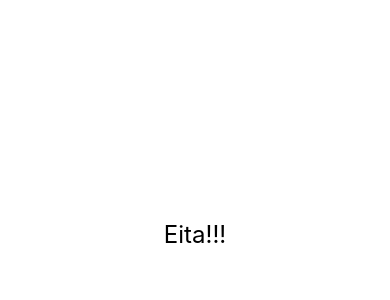
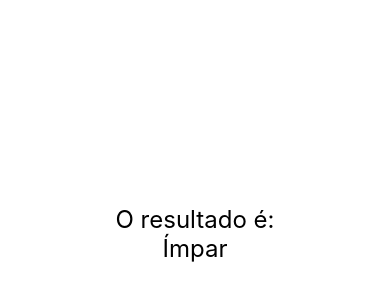
Before and after one commit to CauanDZN/exercicios-rn, a React Native app: screen / in a window 390 px wide. Shown: the part 188-488 px from the top of the page. Built offline with nearby package versions, Linux system fonts and the light colour scheme.

Commit message:
feat: conditional rendering

```diff
--- a/src/App.js
+++ b/src/App.js
@@ -1,8 +1,9 @@
 import React from 'react'
 import { SafeAreaView, StyleSheet } from 'react-native'
 
-import Contador from './components/contador/Contador'
-import Diferenciar from './components/Diferenciar'
+import ParImpar from './components/ParImpar'
+// import Diferenciar from './components/Diferenciar'
+// import ContadorV2 from './components/contador/ContadorV2'
 // import Pai from './components/indireta/Pai'
 // import Pai from './components/direta/Pai'
 // import Contador from './components/Contador'
@@ -16,9 +17,10 @@
 
 export default () => (
     <SafeAreaView style={style.App}>
+        <ParImpar num={3} />
+        {/*
         <Diferenciar />
-        {/*
-        <Contador />
+        <ContadorV2 />
         <Pai />
         <Pai />
         <Contador inicial={100} passo={13} />
--- /dev/null
+++ b/src/components/ParImpar.js
@@ -0,0 +1,15 @@
+import React from 'react'
+import { View, Text } from 'react-native'
+import Estilo from './estilo'
+
+export default ({num = 0}) => {
+    return (
+        <View>
+            <Text style={Estilo.textogrande}>O resultado é:</Text>
+            {num % 2 === 0
+                ? <Text style={Estilo.textogrande}>Par</Text>
+                : <Text style={Estilo.textogrande}>Ímpar</Text>
+            }
+        </View>
+    )
+}
```
